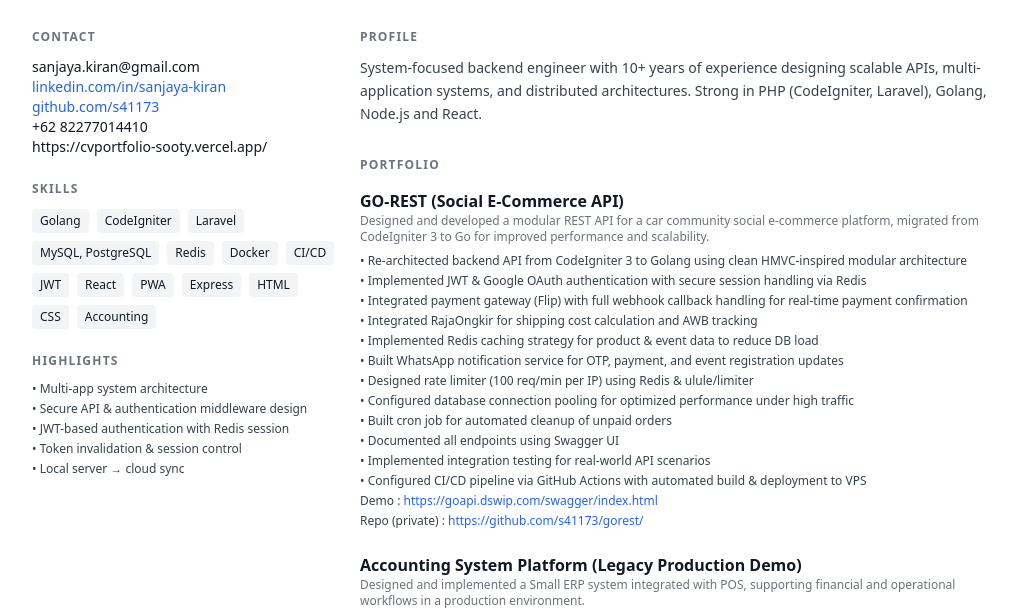
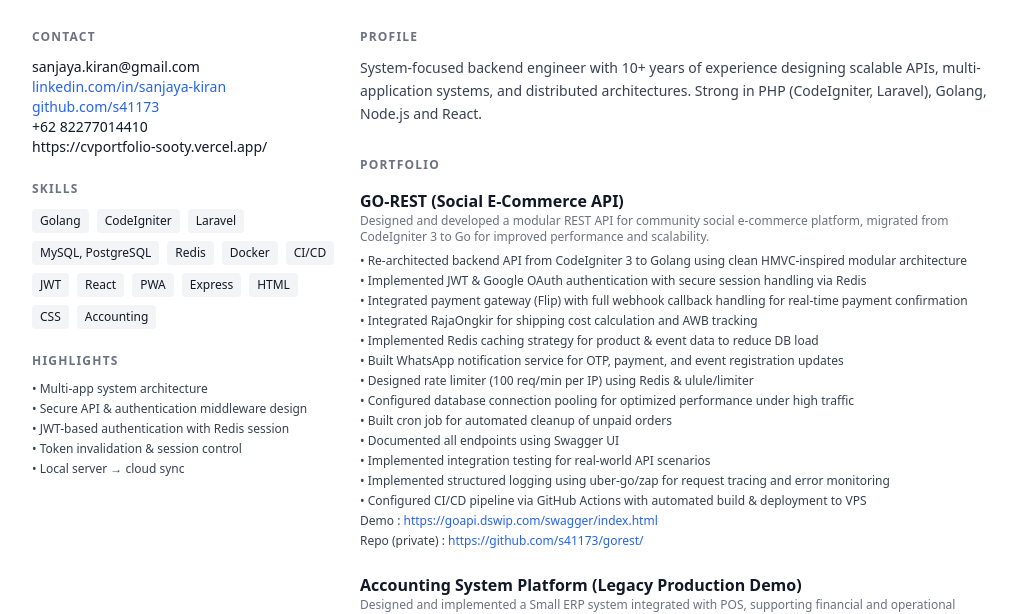
Before and after one commit to s41173/cvportfolio, a plain HTML site: page index.html in a window 1280 px wide. Shown: the part 180-794 px from the top of the page, without its empty margins (128-1151 px from the left). Drawn offline with nearby package versions, Linux system fonts and the light colour scheme.

Commit message:
fixing_log

```diff
--- a/index.html
+++ b/index.html
@@ -102,7 +102,7 @@
             <div class="mb-6">
               <h3 class="font-semibold text-base">GO-REST (Social E-Commerce API)</h3>
               <p class="text-xs text-gray-500 mb-2">
-                Designed and developed a modular REST API for a car community social e-commerce platform,
+                Designed and developed a modular REST API for community social e-commerce platform,
                 migrated from CodeIgniter 3 to Go for improved performance and scalability.
               </p>
               <ul class="text-xs text-gray-700 mb-2 space-y-1">
@@ -117,6 +117,7 @@
                 <li>• Built cron job for automated cleanup of unpaid orders</li>
                 <li>• Documented all endpoints using Swagger UI</li>
                 <li>• Implemented integration testing for real-world API scenarios</li>
+                <li>• Implemented structured logging using uber-go/zap for request tracing and error monitoring</li>
                 <li>• Configured CI/CD pipeline via GitHub Actions with automated build & deployment to VPS</li>
                 <li>Demo : <a class="text-blue-600" target="_blank" href="https://goapi.dswip.com/swagger/index.html">https://goapi.dswip.com/swagger/index.html</a></li>
                 <li>Repo (private) : <a class="text-blue-600" target="_blank" href="https://github.com/s41173/gorest/">https://github.com/s41173/gorest/</a></li>
```
